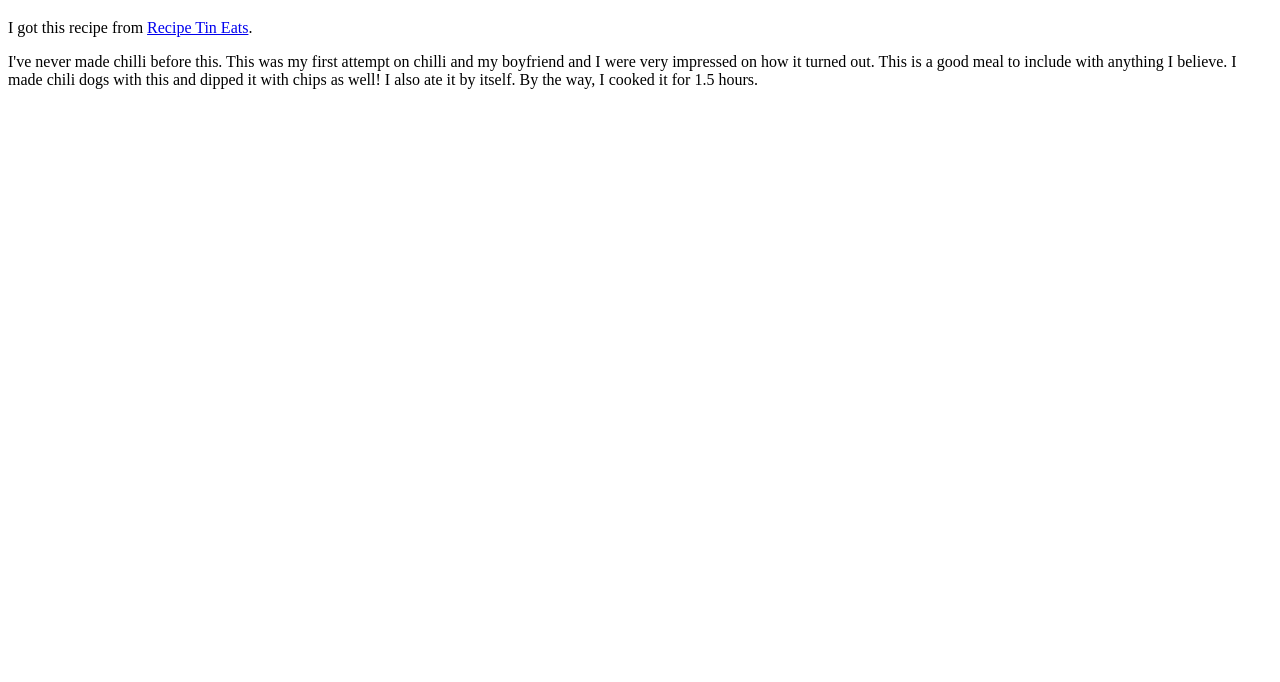
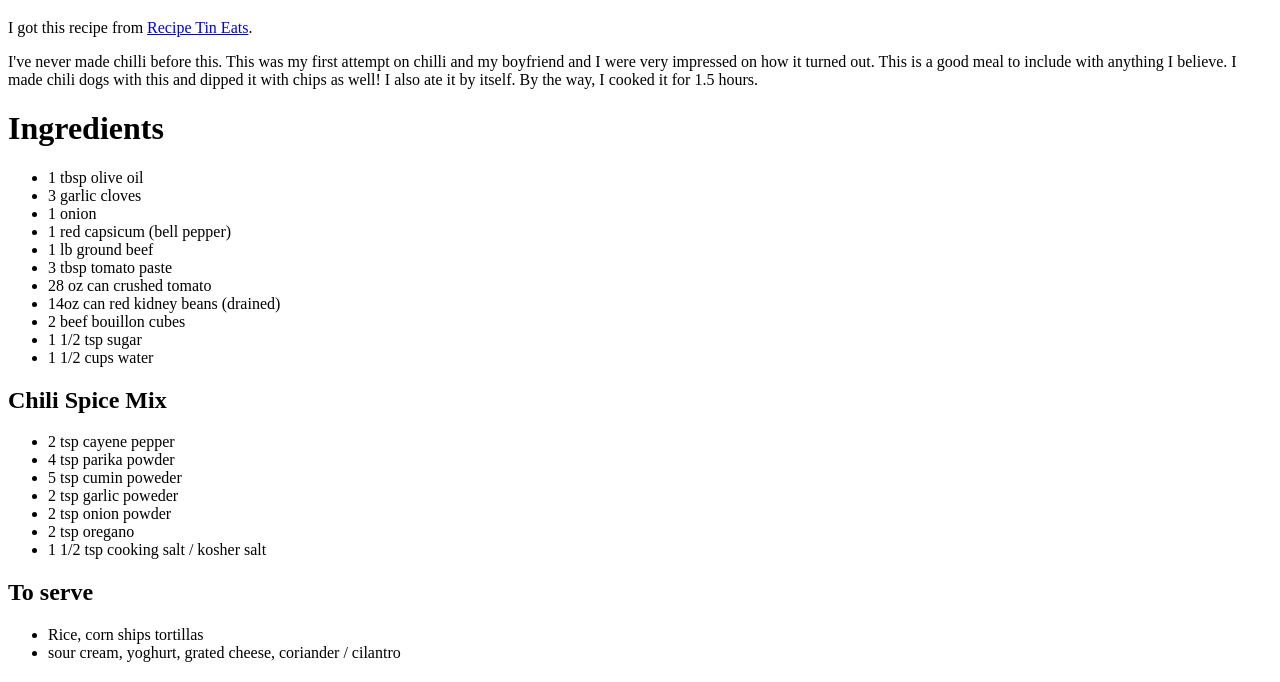
Before and after one commit to kellygonzalez777/odin-recipes, a plain HTML site: page recipes/chilli-con-carne.html in a window 1280 px wide. Shown: the part 645-1327 px from the top of the page. Before the commit the page ends 800 px from the top, so only its background shows below. Drawn offline with Linux system fonts and the light colour scheme.

Commit message:
Add the Ingredients

```diff
--- a/recipes/chilli-con-carne.html
+++ b/recipes/chilli-con-carne.html
@@ -11,6 +11,36 @@
     <h1>Description</h1>
     <p>I got this recipe from <a href="https://www.recipetineats.com/chilli-con-carne/">Recipe Tin Eats</a>.</p>
     <p>I've never made chilli before this. This was my first attempt on chilli and my boyfriend and I were very impressed on how it turned out. This is a good meal to include with anything I believe. I made chili dogs with this and dipped it with chips as well! I also ate it by itself. By the way, I cooked it for 1.5 hours.</p>
-
+    <h1>Ingredients</h1>
+    <ul>
+      <li>1 tbsp olive oil</li>
+      <li>3 garlic cloves</li>
+      <li>1 onion</li>
+      <li>1 red capsicum (bell pepper)</li>
+      <li>1 lb ground beef</li>
+      <li>3 tbsp tomato paste</li>
+      <li>28 oz can crushed tomato</li>
+      <li>14oz can red kidney beans (drained)</li>
+      <li>2 beef bouillon cubes</li>
+      <li>1 1/2 tsp sugar</li>
+      <li>1 1/2 cups water</li>
+    </ul>
+    <!--Make h2 smaller using css-->
+    <h2>Chili Spice Mix</h2>
+    <ul>
+        <li>2 tsp cayene pepper</li>
+        <li>4 tsp parika powder</li>
+        <li>5 tsp cumin poweder</li>
+        <li>2 tsp garlic poweder</li>
+        <li>2 tsp onion powder</li>
+        <li>2 tsp oregano</li>
+        <li>1 1/2 tsp cooking salt / kosher salt</li>
+    </ul>
+    <h2>To serve</h2>
+    <ul>
+        <li>Rice, corn ships tortillas</li>
+        <li>sour cream, yoghurt, grated cheese, coriander / cilantro</li>
+    </ul>
+    <h2></h2>
 </body>
 </html>
```
